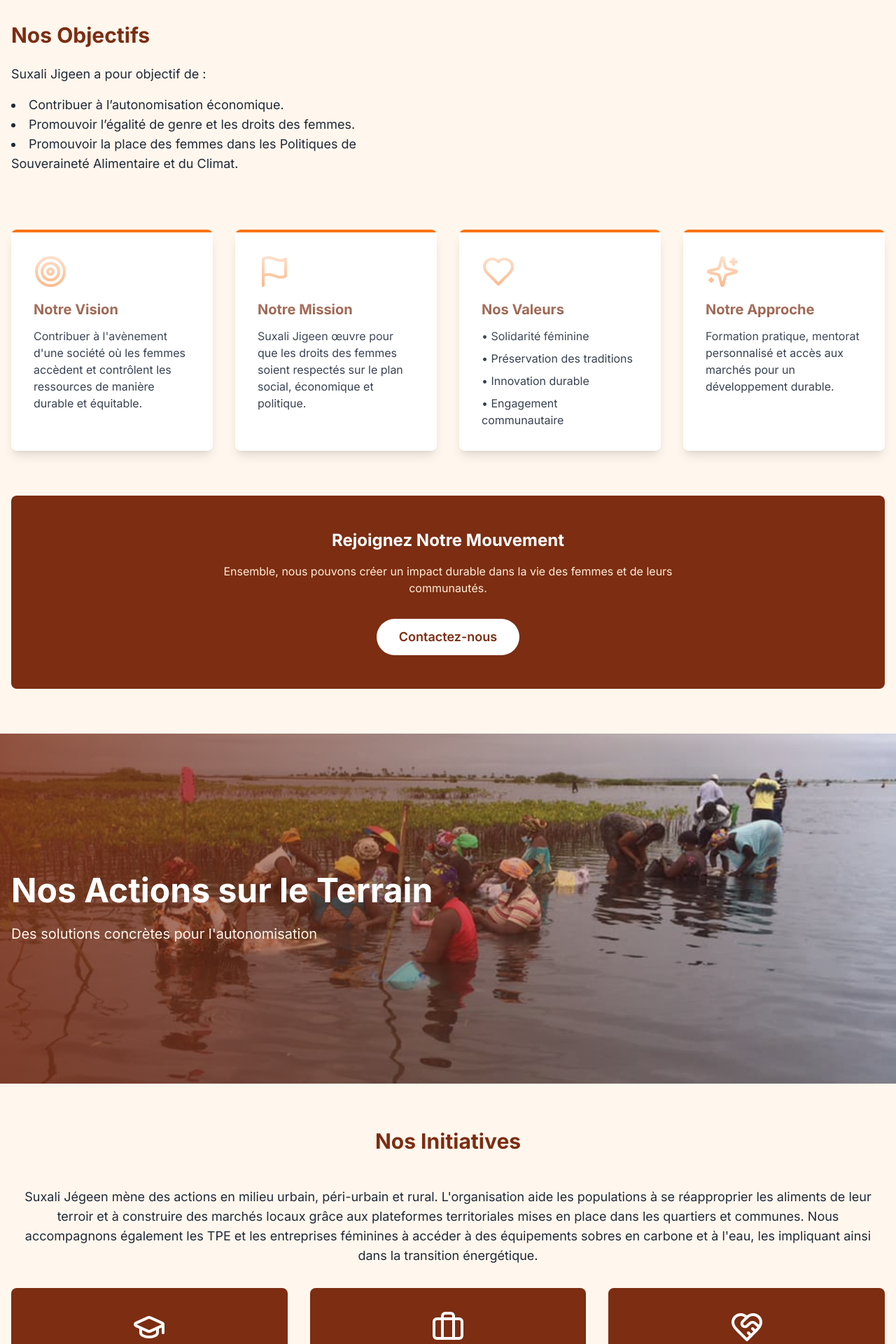
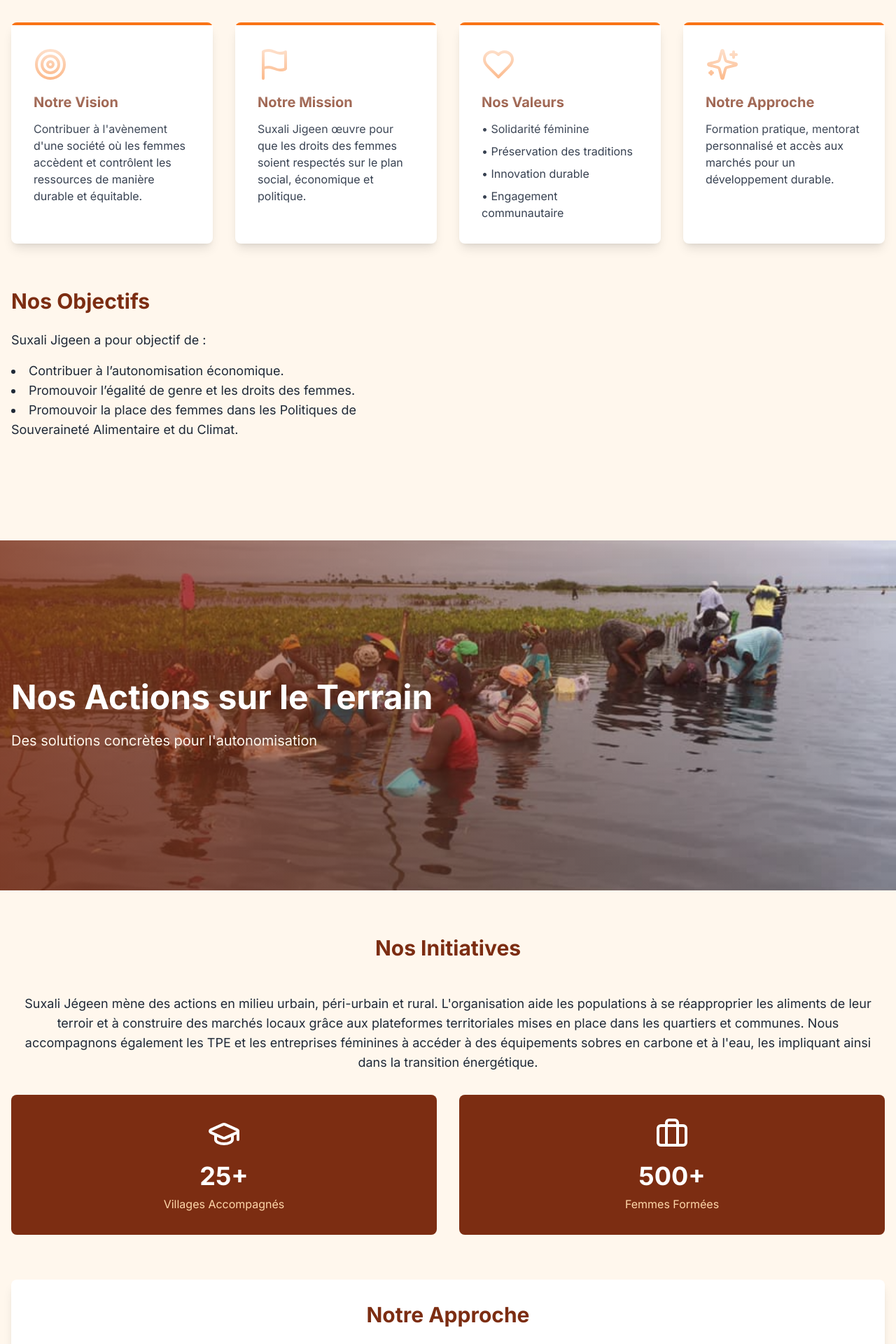
Before and after one commit to Maxonemon/suxalijigeen, a Next.js app: page / in a window 1280 px wide. Shown: the part 620-2540 px from the top of the page at 70% size. Built offline with nearby package versions, Linux system fonts and the light colour scheme.

Commit message:
second commit

```diff
--- a/src/app/pages/NosActions.tsx
+++ b/src/app/pages/NosActions.tsx
@@ -1,4 +1,4 @@
-import { Briefcase, GraduationCap, HeartHandshake } from "lucide-react";
+import { Briefcase, GraduationCap } from "lucide-react";
 import { HeroSection } from "../components/HeroSection";
 import { ProjectCard } from "../components/ProjectCard";
 import { StatCard } from "../components/StatCard";
@@ -59,18 +59,13 @@
           féminines à accéder à des équipements sobres en carbone et à
           l&apos;eau, les impliquant ainsi dans la transition énergétique.
         </p>
-        <div className="grid gap-8 mb-16 md:grid-cols-3">
+        <div className="grid gap-8 mb-16 md:grid-cols-2">
           <StatCard
             icon={GraduationCap}
             value="25+"
             label="Villages Accompagnés"
           />
           <StatCard icon={Briefcase} value="500+" label="Femmes Formées" />
-          <StatCard
-            icon={HeartHandshake}
-            value="15+"
-            label="Produits Développés"
-          />
         </div>
 
         <div className="p-8 mb-16 bg-white rounded-lg shadow-lg">
--- a/src/app/pages/QuiSommesNous.tsx
+++ b/src/app/pages/QuiSommesNous.tsx
@@ -11,33 +11,6 @@
       />
 
       <div className="container px-4 py-16 mx-auto">
-        <div className="grid items-center gap-12 mb-16 md:grid-cols-2">
-          <div>
-            <h2 className="mb-6 text-3xl font-bold text-orange-900">
-              Nos Objectifs
-            </h2>
-
-            <p className="mb-4 text-lg text-gray-800">
-              Suxali Jigeen a pour objectif de :
-            </p>
-            <ul className="mb-4 text-lg text-gray-800 list-disc list-inside">
-              <li>Contribuer à l’autonomisation économique.</li>
-              <li>Promouvoir l’égalité de genre et les droits des femmes.</li>
-              <li>
-                Promouvoir la place des femmes dans les Politiques de
-                Souveraineté Alimentaire et du Climat.
-              </li>
-            </ul>
-            {/* <p className="text-lg text-gray-800">
-              Grâce à notre approche collaborative, nous avons réussi à toucher
-              plus de 25 villages au Sénégal, transformant des vies et
-              renforçant les communautés. Nous croyons fermement que
-              l&apos;autonomisation des femmes est essentielle pour un
-              développement durable et inclusif.
-            </p> */}
-          </div>
-        </div>
-
         <div className="grid gap-8 mb-16 md:grid-cols-4">
           <div className="p-8 bg-white border-t-4 border-orange-500 rounded-lg shadow-lg hover:shadow-xl transition-shadow duration-300 relative">
             <div className="absolute top-0 left-0 w-full h-1/2 bg-gradient-to-t from-transparent to-white"></div>
@@ -116,7 +89,7 @@
           </div>
         </div> */}
 
-        <div className="p-12 text-center text-white bg-orange-900 rounded-lg">
+        {/* <div className="p-12 text-center text-white bg-orange-900 rounded-lg">
           <h3 className="mb-4 text-2xl font-bold">Rejoignez Notre Mouvement</h3>
           <p className="max-w-2xl mx-auto mb-8 text-orange-100">
             Ensemble, nous pouvons créer un impact durable dans la vie des
@@ -125,6 +98,33 @@
           <button className="px-8 py-3 text-lg font-semibold text-orange-900 transition-colors duration-200 bg-white rounded-full hover:bg-orange-100">
             Contactez-nous
           </button>
+        </div> */}
+
+        <div className="grid items-center gap-12 mb-16 md:grid-cols-2">
+          <div>
+            <h2 className="mb-6 text-3xl font-bold text-orange-900">
+              Nos Objectifs
+            </h2>
+
+            <p className="mb-4 text-lg text-gray-800">
+              Suxali Jigeen a pour objectif de :
+            </p>
+            <ul className="mb-4 text-lg text-gray-800 list-disc list-inside">
+              <li>Contribuer à l’autonomisation économique.</li>
+              <li>Promouvoir l’égalité de genre et les droits des femmes.</li>
+              <li>
+                Promouvoir la place des femmes dans les Politiques de
+                Souveraineté Alimentaire et du Climat.
+              </li>
+            </ul>
+            {/* <p className="text-lg text-gray-800">
+              Grâce à notre approche collaborative, nous avons réussi à toucher
+              plus de 25 villages au Sénégal, transformant des vies et
+              renforçant les communautés. Nous croyons fermement que
+              l&apos;autonomisation des femmes est essentielle pour un
+              développement durable et inclusif.
+            </p> */}
+          </div>
         </div>
       </div>
     </div>
```
